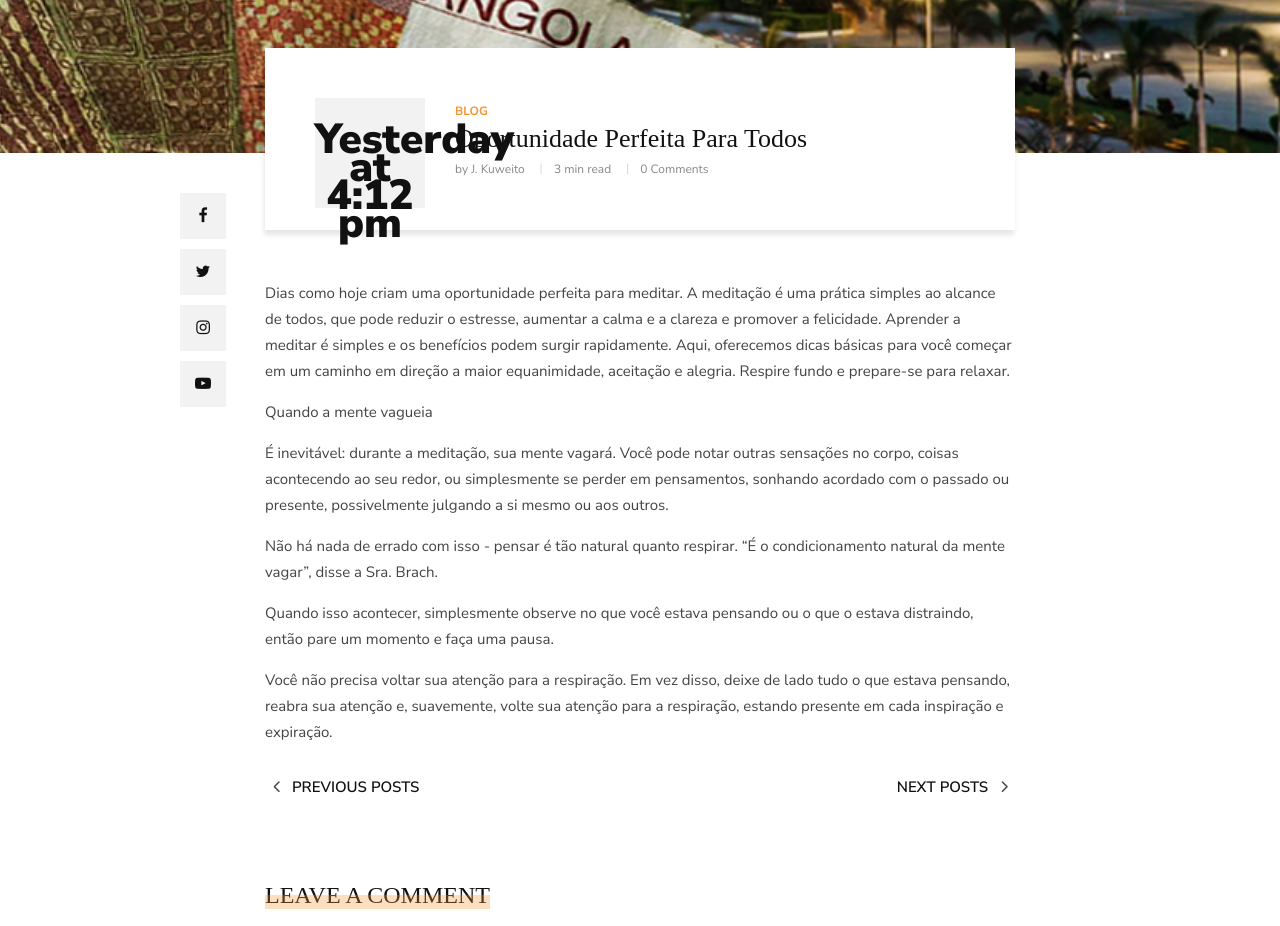
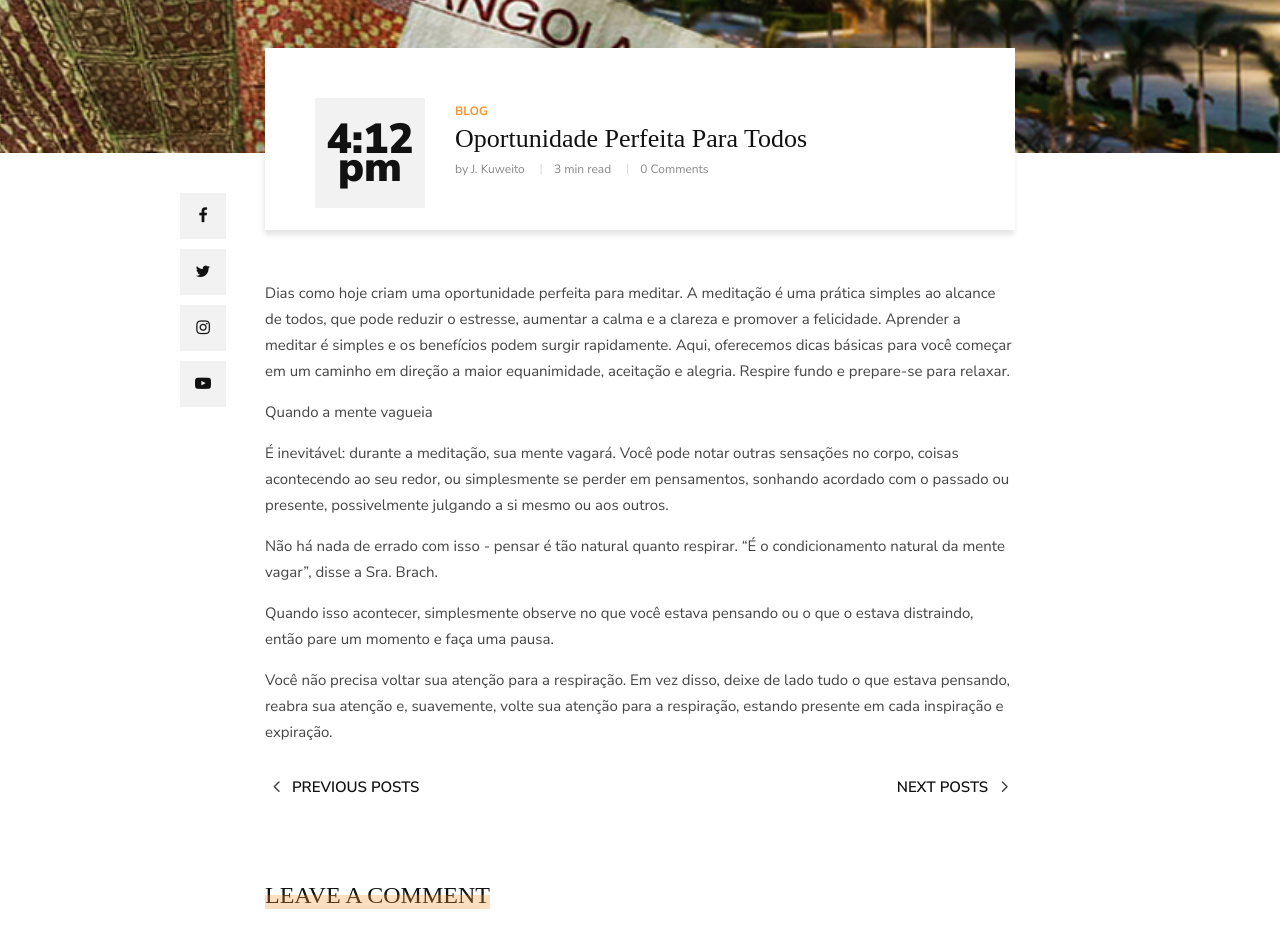
Before and after one commit to protvistastorez/protvistastorez.github.io, a plain HTML site: page blog/gizovizo/index.html in a window 1280 px wide. Shown: the part 1000-1926 px from the top of the page. Drawn offline with Linux system fonts and the light colour scheme; a web font is replaced by a local one.

Commit message:
Update index.html

```diff
--- a/blog/gizovizo/index.html
+++ b/blog/gizovizo/index.html
@@ -110,7 +110,7 @@
           <div class="col-lg-8">
             <div class="single-post__title">
               <div class="single-post__title__meta">
-                <h2>Yesterday at 4:12 pm</h2>
+                <h2>4:12 pm</h2>
               </div>
               <div class="single-post__title__text">
                 <ul class="label">
```
